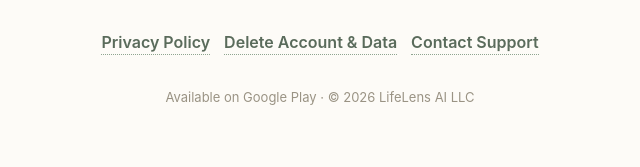
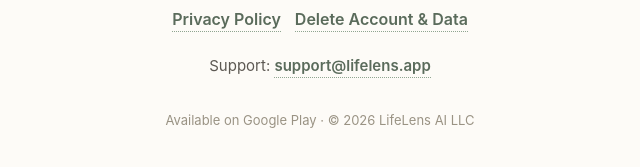
Before and after one commit to Momments8888/lifelens-legal, a plain HTML site: page index.html in a window 1280 px wide. Shown: the part 423-590 px from the top of the page, without its empty margins (320-960 px from the left). Drawn offline with Linux system fonts and the light colour scheme.

Commit message:
Update index.html

```diff
--- a/index.html
+++ b/index.html
@@ -20,11 +20,13 @@
     <h1>LifeLens AI</h1>
     <p>Your AI-powered memory vault. Capture life in text, voice &amp; photos — then just ask.
        Never forget where you parked, what the doctor said, or what the plumber quoted.</p>
-    <div class="links">
+<div class="links">
       <a href="privacy.html">Privacy Policy</a>
       <a href="delete_account.html">Delete Account &amp; Data</a>
-      <a href="mailto:support@lifelens.app">Contact Support</a>
     </div>
+    <p style="margin-top:22px;font-size:15px;color:#5C5852;">
+      Support: <a href="mailto:support@lifelens.app">support@lifelens.app</a>
+    </p>
     <div class="badge">Available on Google Play · © 2026 LifeLens AI LLC</div>
   </div>
 </body>
```
